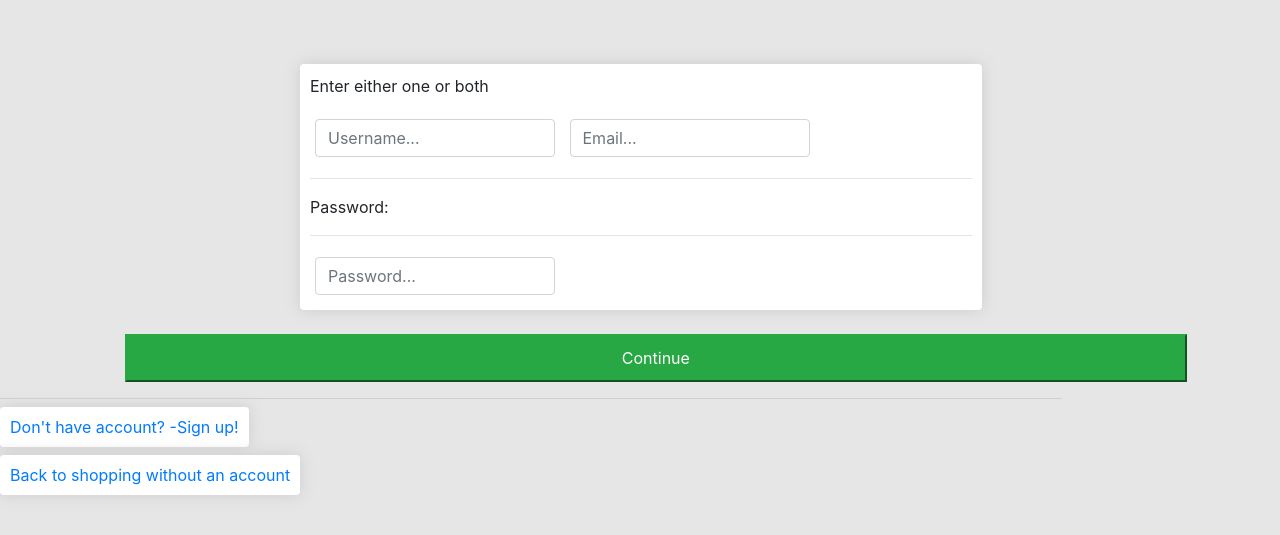
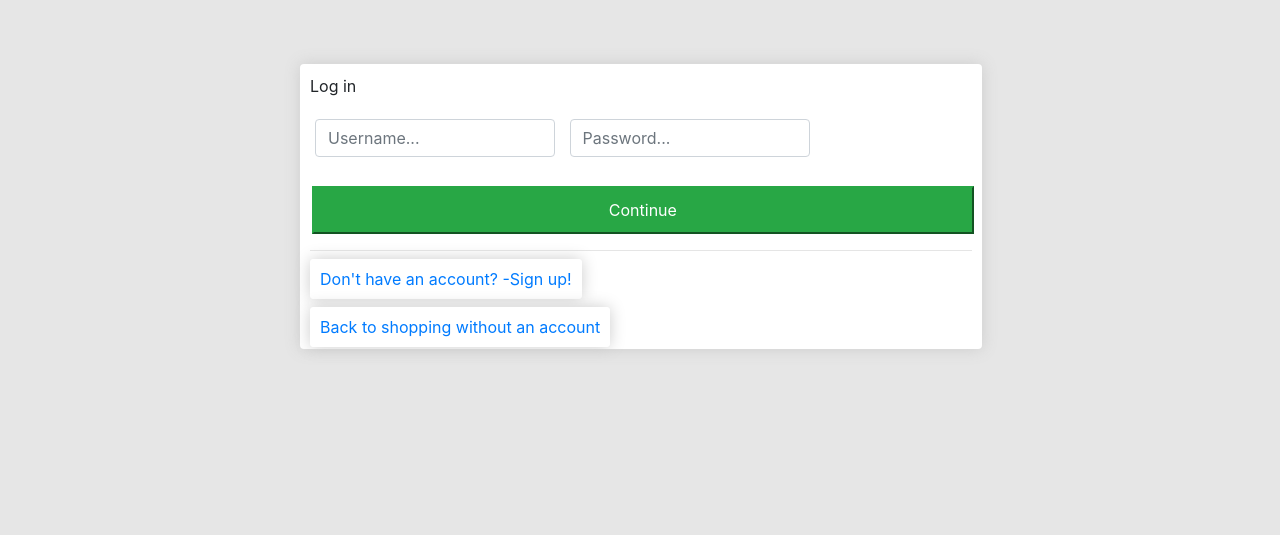
Before and after one commit to shadow2098/Shop, a Django app: page /log_in/ in a window 1280 px wide. Shown: the part 57-592 px from the top of the page. Run offline with Django 4.2, Linux system fonts and the light colour scheme; some libraries are stand-ins or nearby versions.

Commit message:
changes in Log in and Sign up html pages to look better

```diff
--- a/store_app/templates/store_app/log_in.html
+++ b/store_app/templates/store_app/log_in.html
@@ -7,29 +7,25 @@
         <div class="log_in-box-element" id="form-wrapper">
             <form id="form">
                 <div id="user-info">
-                        <p>Enter either one or both</p>
+                    <p>Log in</p>
                     <div class="form-field">
                         <input required class="form-control" type="text" name="username" placeholder="Username...">
                     </div>
                     <div class="form-field">
-                            <input required class="form-control" type="email" name="email" placeholder="Email...">
+                        <input required class="form-control" type="password" name="password" placeholder="Password...">
                     </div>
+                </div>
+                <br>
+                <input id="form-button" class="log-in-btn btn-success btn-block" type="submit" value="Continue" style="margin-left: 2px;">
+            </form>
+
             <hr>
-                        <p>Password:</p>
-                        <hr>
-                        <div class="form-field">
-                            <input required class="form-control" type="text" name="password" placeholder="Password...">
+            <a class="box-element" href="http://127.0.0.1:8000/sign_up">Don't have an account? -Sign up!</a>
+            <br>
+            <br>
+            <a class="box-element" href="http://127.0.0.1:8000/">Back to shopping without an account</a>
         </div>
     </div>
 </div>
-                    <br>
-                    <input id="form-button" class="log-in-btn btn-success btn-block" type="submit" value="Continue">
-                    <hr>
-                        <a class="box-element" class="box-element" href="http://127.0.0.1:8000/sign_up">Don't have account? -Sign up!</a>
-                    <br>
-                    <br>
-                    <a class="box-element" href="http://127.0.0.1:8000/">Back to shopping without an account</a>
-                </form>
-            </div>
-        </div>
+
 {% endblock content %}
--- a/store_app/templates/store_app/sign_up.html
+++ b/store_app/templates/store_app/sign_up.html
@@ -38,7 +38,7 @@
                 <input id="form-button" class="btn btn-success btn-block" type="submit" value="Continue">
             </form>
             <hr>
-            <a class="box-element" href="http://127.0.0.1:8000/sign_up">Don't have account? -Sign up!</a>
+            <a class="box-element" href="http://127.0.0.1:8000/log_in">Already have an account? -Log in!</a>
             <br>
             <br>
             <a class="box-element" href="http://127.0.0.1:8000/">Back to shopping without an account</a>
```
Lines whose indentation alone changed are shown as unchanged.
